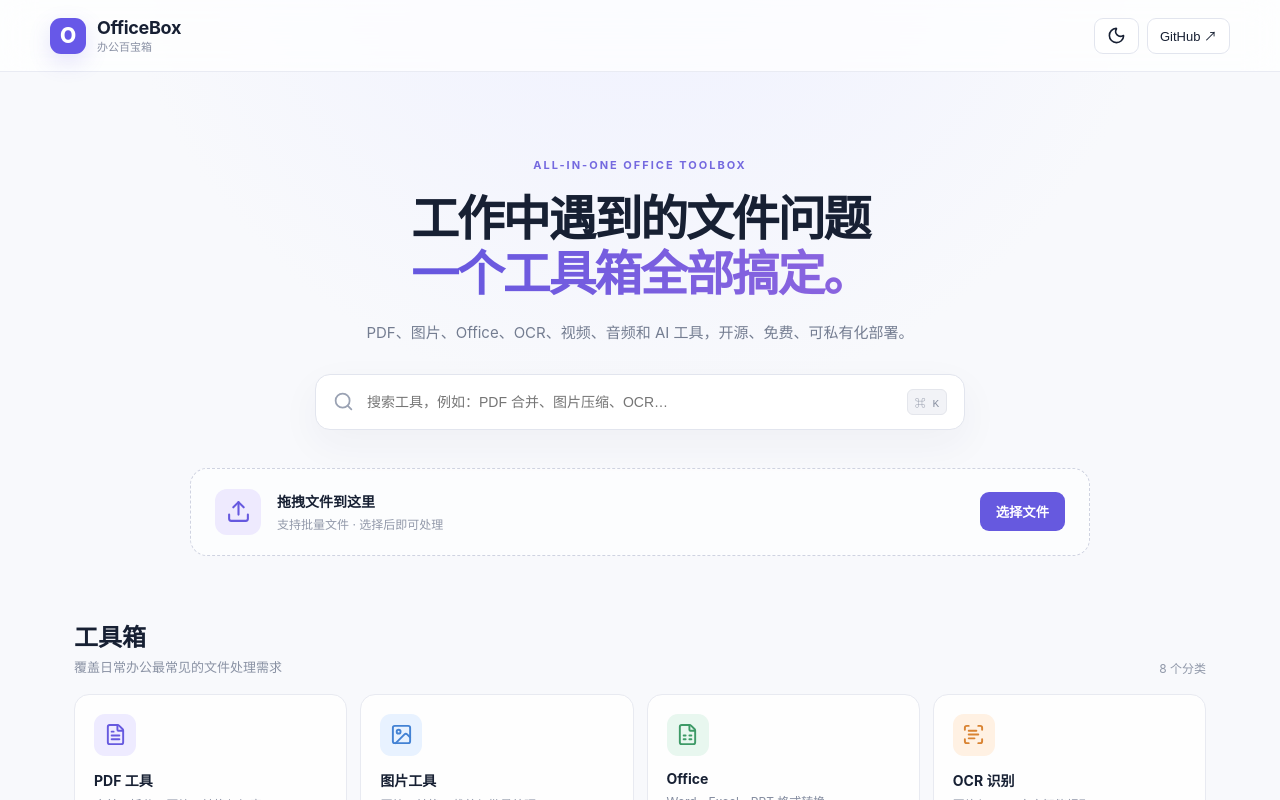
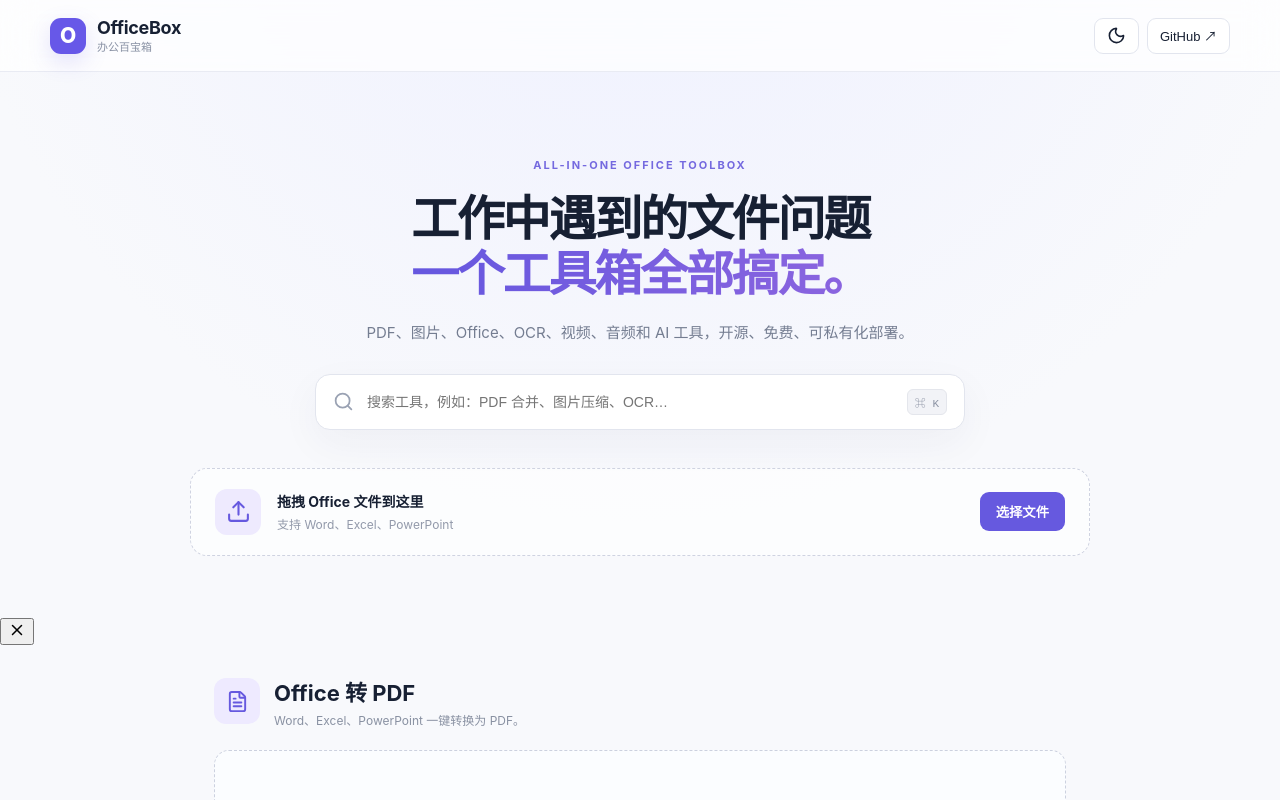
Before and after one commit to huaxiufa/officebox, a Vue app in the folder frontend/: page / in a window 1280 px wide. Both pictures are taken after a click on the button "选择文件". Shown: the top 800 px of the page. Built offline with nearby package versions, Linux system fonts and the light colour scheme.

Commit message:
feat: connect Office conversion workspace to home

```diff
--- a/frontend/src/App.vue
+++ b/frontend/src/App.vue
@@ -1,10 +1,12 @@
 <script setup lang="ts">
 import { ref, computed } from 'vue'
-import { Search, Upload, ArrowRight, FileText, Image as ImageIcon, FileSpreadsheet, ScanText, Wrench, Video, Music, Sparkles, Sun, Moon } from 'lucide-vue-next'
+import { Search, Upload, ArrowRight, FileText, Image as ImageIcon, FileSpreadsheet, ScanText, Wrench, Video, Music, Sparkles, Sun, Moon, X } from 'lucide-vue-next'
+import OfficeConvertTools from './components/OfficeConvertTools.vue'
 
 const dark = ref(false)
 const query = ref('')
 const dragging = ref(false)
+const activeTool = ref('')
 const categories = [
   { name: 'PDF 工具', icon: FileText, color: 'violet', desc: '合并、拆分、压缩、转换与加密' },
   { name: '图片工具', icon: ImageIcon, color: 'blue', desc: '压缩、转换、裁剪与批量处理' },
@@ -16,7 +18,8 @@ const categories = [
   { name: 'AI 办公', icon: Sparkles, color: 'indigo', desc: '总结、润色、翻译与智能助手' },
 ]
 const filtered = computed(() => categories.filter(x => !query.value || `${x.name}${x.desc}`.toLowerCase().includes(query.value.toLowerCase())))
-function onDrop(e: DragEvent) { dragging.value = false; if (e.dataTransfer?.files.length) alert(`已选择 ${e.dataTransfer.files.length} 个文件，任务中心即将接入。`) }
+function onDrop(e: DragEvent) { dragging.value = false; if (e.dataTransfer?.files.length) activeTool.value = 'Office' }
+function openTool(name: string) { activeTool.value = name === 'Office' ? name : '' }
 </script>
 
 <template>
@@ -26,8 +29,9 @@ function onDrop(e: DragEvent) { dragging.value = false; if (e.dataTransfer?.file
       <section class="hero"><div class="eyebrow">ALL-IN-ONE OFFICE TOOLBOX</div><h1>工作中遇到的文件问题<br/><em>一个工具箱全部搞定。</em></h1><p>PDF、图片、Office、OCR、视频、音频和 AI 工具，开源、免费、可私有化部署。</p>
         <div class="search"><Search :size="21"/><input v-model="query" placeholder="搜索工具，例如：PDF 合并、图片压缩、OCR…"/><kbd>⌘ K</kbd></div>
       </section>
-      <section class="drop" :class="{ dragging }" @dragover.prevent="dragging=true" @dragleave="dragging=false" @drop.prevent="onDrop"><div class="upload-icon"><Upload :size="25"/></div><div><b>拖拽文件到这里</b><span>支持批量文件 · 选择后即可处理</span></div><button>选择文件</button></section>
-      <section class="section"><div class="section-title"><div><h2>工具箱</h2><p>覆盖日常办公最常见的文件处理需求</p></div><span>{{ filtered.length }} 个分类</span></div><div class="grid"><article v-for="item in filtered" :key="item.name" class="card"><div class="card-icon" :class="item.color"><component :is="item.icon" :size="23"/></div><div class="card-body"><h3>{{ item.name }}</h3><p>{{ item.desc }}</p></div><ArrowRight class="arrow" :size="18"/></article></div></section>
+      <section class="drop" :class="{ dragging }" @dragover.prevent="dragging=true" @dragleave="dragging=false" @drop.prevent="onDrop"><div class="upload-icon"><Upload :size="25"/></div><div><b>拖拽 Office 文件到这里</b><span>支持 Word、Excel、PowerPoint</span></div><button @click="openTool('Office')">选择文件</button></section>
+      <section v-if="activeTool === 'Office'" class="workspace"><button class="close" @click="activeTool=''" aria-label="关闭"><X :size="18"/></button><OfficeConvertTools /></section>
+      <section class="section"><div class="section-title"><div><h2>工具箱</h2><p>覆盖日常办公最常见的文件处理需求</p></div><span>{{ filtered.length }} 个分类</span></div><div class="grid"><article v-for="item in filtered" :key="item.name" class="card" @click="openTool(item.name)"><div class="card-icon" :class="item.color"><component :is="item.icon" :size="23"/></div><div class="card-body"><h3>{{ item.name }}</h3><p>{{ item.desc }}</p></div><ArrowRight class="arrow" :size="18"/></article></div></section>
       <section class="features"><div><strong>🔒 本地优先</strong><span>文件可以完全留在你的服务器</span></div><div><strong>⚡ 批量处理</strong><span>一次处理几十甚至上百个文件</span></div><div><strong>🧩 插件化</strong><span>按需扩展工具能力</span></div><div><strong>🐳 Docker</strong><span>一条命令快速部署</span></div></section>
     </main><footer><span>OfficeBox · 开源办公工具箱</span><span>Made for productive work.</span></footer>
   </div>
```
